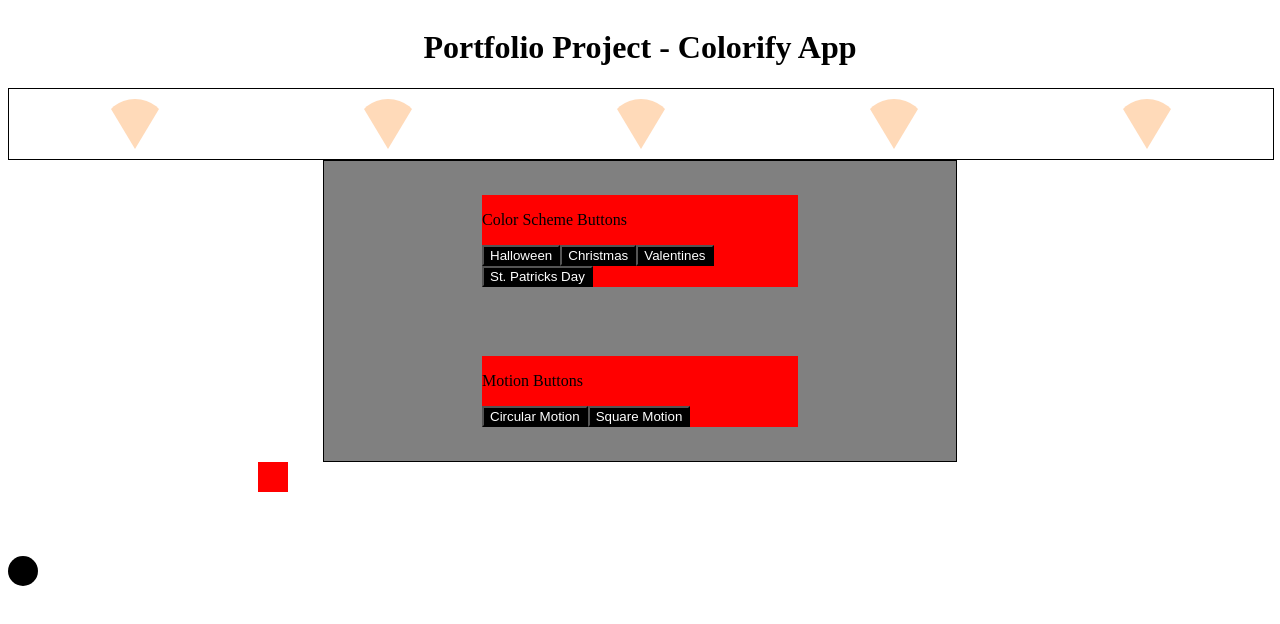
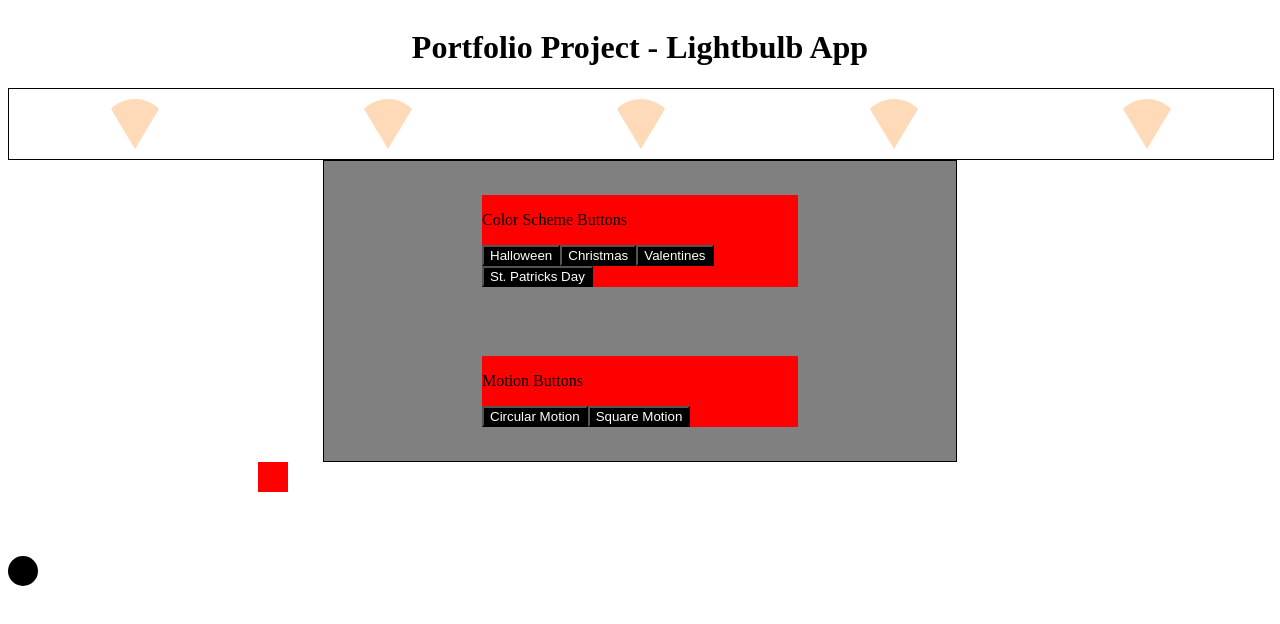
Before and after one commit to audiomuse1/portfolio-project-colorify-app, a website: page index.html in a window 1280 px wide. Drawn offline with nearby package versions, Linux system fonts and the light colour scheme.

Commit message:
Title change

```diff
--- a/index.html
+++ b/index.html
@@ -13,7 +13,7 @@
 </head>
 <body>
   <div class="header">
-    <h1>Portfolio Project - Colorify App</h1>
+    <h1>Portfolio Project - Lightbulb App</h1>
   </div>
 
 
```
